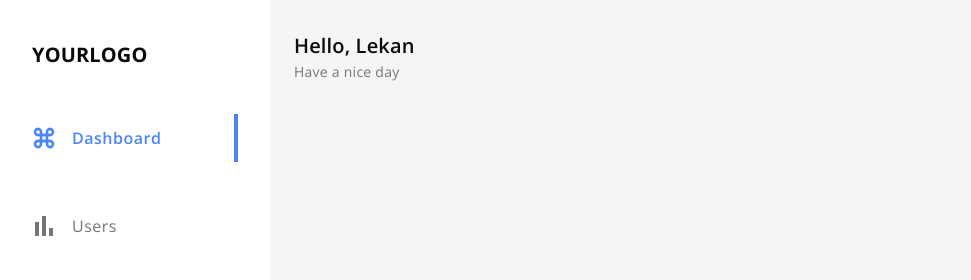
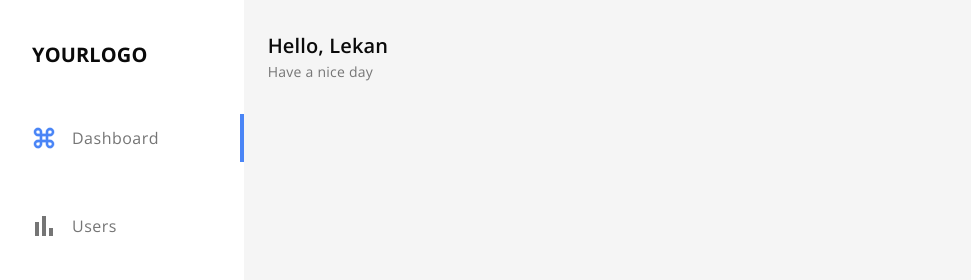
Before and after one commit to kiendinh-agilityio/javascript-training, a website built with Parcel: page practices/dashboard/src/index.html in a window 1280 px wide. Shown: the top 280 px of the page, 0-971 px from the left. Built offline with nearby package versions, Linux system fonts and the light colour scheme; files whose address does not match are found by name.

Commit message:
feat: update styles for global

```diff
--- a/practices/dashboard/src/styles/base/global.css
+++ b/practices/dashboard/src/styles/base/global.css
@@ -33,7 +33,7 @@ body {
 
 .container-side-nav {
   width: var(--width-side-navigation);
-  padding: 40px 32px;
+  padding: 40px 0 40px 32px;
 }
 
 .container-lg {
@@ -53,11 +53,6 @@ body {
   align-items: flex-start;
 }
 
-.active {
-  color: var(--color-primary);
-  font-family: var(--font-primary-semibold);
-}
-
 .absolute {
   position: absolute;
 }
```
